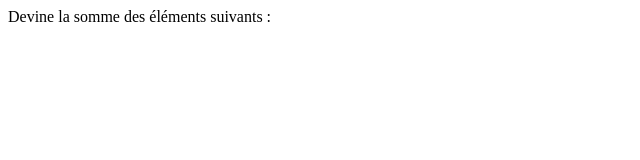
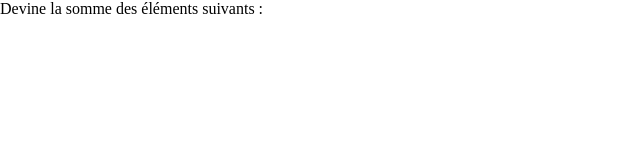
Before and after one commit to PaulDoazan/session_2024_09_js, a plain HTML site: page bonus/index.html in a window 1280 px wide. Shown: the whole page, without its empty margins (0-640 px from the left). Drawn offline with Linux system fonts and the light colour scheme.

Commit message:
Add link style

```diff
--- a/bonus/app.js
+++ b/bonus/app.js
@@ -0,0 +1 @@
+// Fonction indispensable pour le calcul mental, Math.random()
--- a/bonus/index.html
+++ b/bonus/index.html
@@ -4,6 +4,7 @@
     <meta charset="UTF-8">
     <meta name="viewport" content="width=device-width, initial-scale=1.0">
     <title>Calcul mental</title>
+    <link rel="stylesheet" href="style.css">
 </head>
 <body>
     <!-- Afficher 3 éléments pour le calcul d'une somme, et proposer 3 solutions sous forme de boutons cliquables
```
